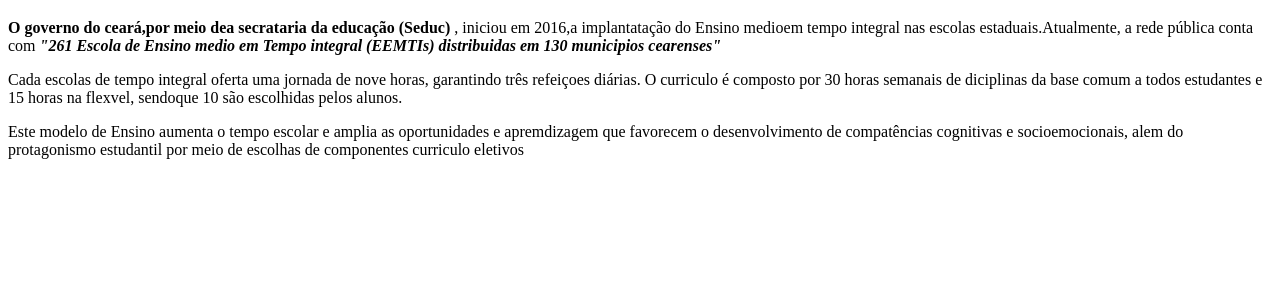
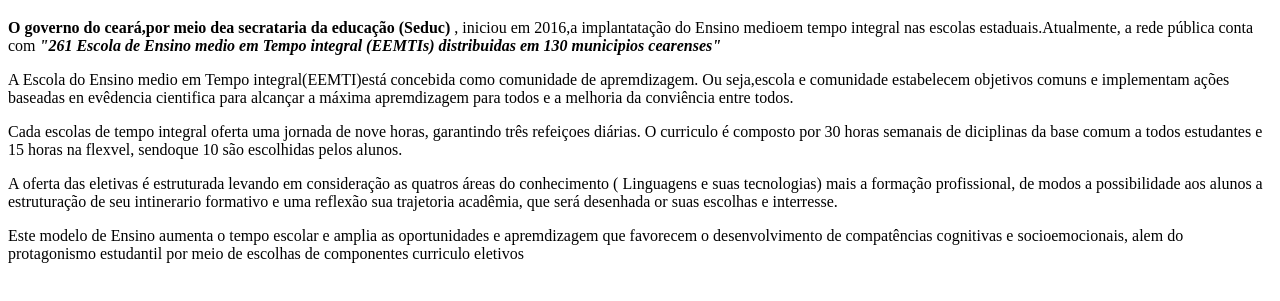
Before and after one commit to henriqueroblox390-ai/juazeiro, a plain HTML site: page index.html in a window 1280 px wide. Shown: the part 61-362 px from the top of the page. Drawn offline with Linux system fonts and the light colour scheme.

Commit message:
v2
add alguns letras

```diff
--- a/index.html
+++ b/index.html
@@ -1,5 +1,5 @@
 <!DOCTYPE html>
-<html lang="en">
+<html lang="pt-br">
 <head>
     <meta charset="UTF-8">
     <meta name="viewport" content="width=device-width, initial-scale=1.0">
@@ -8,21 +8,28 @@
 <body>
     <h1>sobre</h1>
     <p>
-        <strong>O governo do ceará,por meio dea secrataria da educação (Seduc) </strong>, iniciou
+            <strong>O governo do ceará,por meio dea secrataria da educação (Seduc) </strong>, iniciou
         em 2016,a implantatação do Ensino medioem tempo integral nas
         escolas estaduais.Atualmente, a rede pública conta com <strong><i>"261 Escola de Ensino medio em Tempo integral (EEMTIs) distribuidas em 130 municipios cearenses" </i></strong>
 
 
 
-    </p>
+        </p>
+        <p>A Escola do Ensino medio em Tempo integral(EEMTI)está concebida como comunidade de apremdizagem. Ou seja,escola e comunidade estabelecem
+            objetivos comuns e implementam ações baseadas en evêdencia cientifica para alcançar a máxima apremdizagem para todos e a melhoria da conviência entre todos.
     <p>
-        Cada escolas de tempo integral oferta uma jornada de nove horas, garantindo três refeiçoes diárias.
+            Cada escolas de tempo integral oferta uma jornada de nove horas, garantindo três refeiçoes diárias.
         O curriculo é composto por 30 horas semanais de diciplinas da base comum a todos
         estudantes e 15 horas na flexvel, sendoque 10 são escolhidas pelos alunos.
 
     </p>
     <p>
-        Este modelo de Ensino aumenta o tempo escolar e amplia as oportunidades  e apremdizagem
+        <p>A oferta das eletivas é estruturada  levando  em consideração as quatros áreas do conhecimento ( Linguagens e suas tecnologias)
+            mais a formação profissional, de modos a possibilidade aos alunos a estruturação de seu intinerario formativo e uma reflexão
+           sua trajetoria acadêmia, que será desenhada or suas escolhas e interresse.
+
+        </p>
+         Este modelo de Ensino aumenta o tempo escolar e amplia as oportunidades  e apremdizagem
         que favorecem o desenvolvimento de compatências cognitivas e socioemocionais, alem do protagonismo
         estudantil por meio de escolhas de componentes curriculo eletivos
     </p>
```
